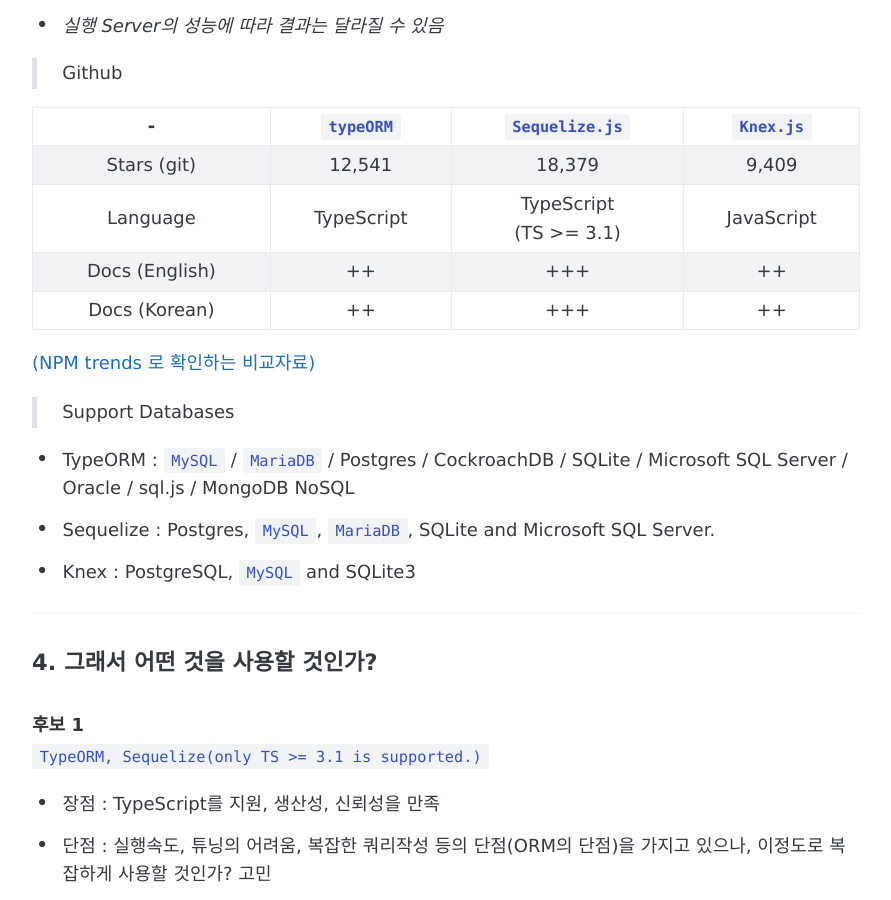
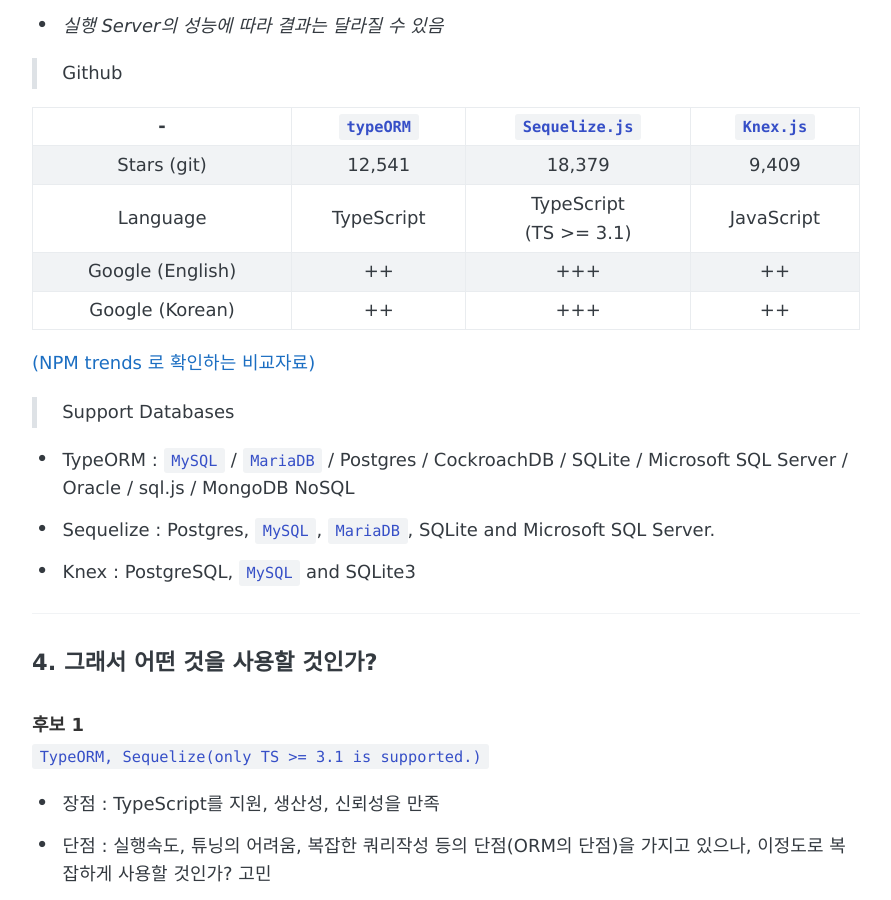
Before and after one commit to cjstk7168/cjstk7168.github.io, a Jekyll site: the page built from _posts/2019-04-29-Node에서-ORM-사용하기.md, in a window 1280 px wide and 900 px high, scrolled down 3851 px. Shown: the whole window, without its empty margins (194-1085 px from the left). Built offline with Jekyll 4.4.1, drawn with Linux system fonts in a browser that asks for light colours; some web fonts are replaced; comment, search, counter and statistics services are not loaded.

Commit message:
fix message change test

```diff
--- a/_posts/2019-04-29-Node에서-ORM-사용하기.md
+++ b/_posts/2019-04-29-Node에서-ORM-사용하기.md
@@ -147,8 +147,8 @@
 |:-----:|:-----:|:-----:|:-----:|
 | Stars (git) | 12,541 | 18,379  | 9,409 |
 | Language  | TypeScript  | TypeScript<br>(TS >= 3.1) | JavaScript |
-| Docs (English) | ++  | +++  | ++ |
-| Docs (Korean) | ++  | +++  | ++ |
+| Google (English) | ++  | +++  | ++ |
+| Google (Korean) | ++  | +++  | ++ |
 
 [(NPM trends 로 확인하는 비교자료)](https://www.npmtrends.com/sequelize-vs-typeorm-vs-knex)
 
```
Also changed, not shown: README.md, 2 other files.
